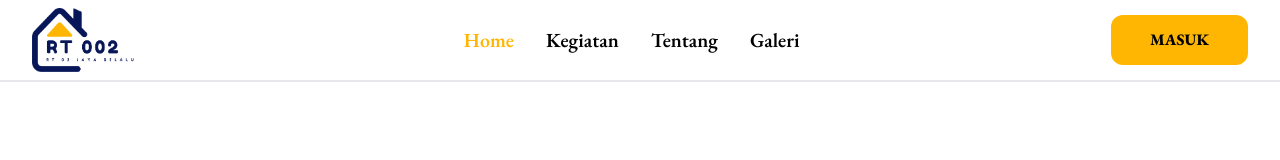
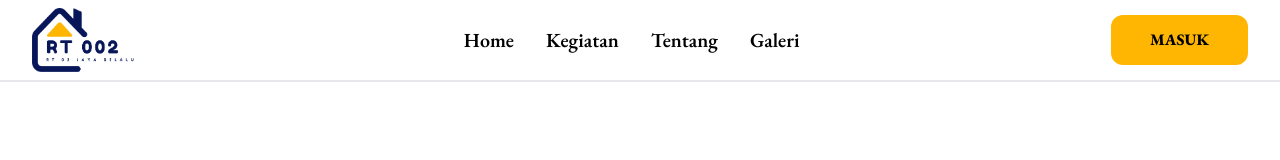
Before and after one commit to myogaazwar/RT-002, a React (Vite) app: page / in a window 1280 px wide. Before the commit this address led to /#home. Shown: the top 160 px of the page. Built offline with nearby package versions, Linux system fonts and the light colour scheme.

Commit message:
update: adding navlink according to path

```diff
--- a/src/components/Elements/NavItem/NavItem.jsx
+++ b/src/components/Elements/NavItem/NavItem.jsx
@@ -1,16 +1,20 @@
 import React from 'react';
 import { Link as ScrollLink } from 'react-scroll';
+import { NavLink, useLocation } from 'react-router-dom';
 
 export const NavItem = ({ to, children, classname, onSelect }) => {
+  const location = useLocation();
+
+  if (location.pathname === '/') {
     return (
       <li>
         <ScrollLink
-        to={to}
+          to={to === 'home' ? '/' : to}
           smooth={true}
           duration={400}
           spy={true}
           hashSpy={true}
-        offset={-100}
+          offset={-80}
           activeClass='md:text-main-color text-white text-bold'
           className={`${classname} cursor-pointer`}
           onClick={onSelect}
@@ -19,4 +23,21 @@ export const NavItem = ({ to, children, classname, onSelect }) => {
         </ScrollLink>
       </li>
     );
+  }
+
+  return (
+    <li>
+      <NavLink
+        to={to === 'home' ? '/' : `/${to}`}
+        className={({ isActive }) =>
+          `${classname} cursor-pointer ${
+            isActive ? ' text-bold text-white md:text-main-color' : ''
+          }`
+        }
+        onClick={onSelect}
+      >
+        {children}
+      </NavLink>
+    </li>
+  );
 };
```
Lines whose indentation alone changed are shown as unchanged.
